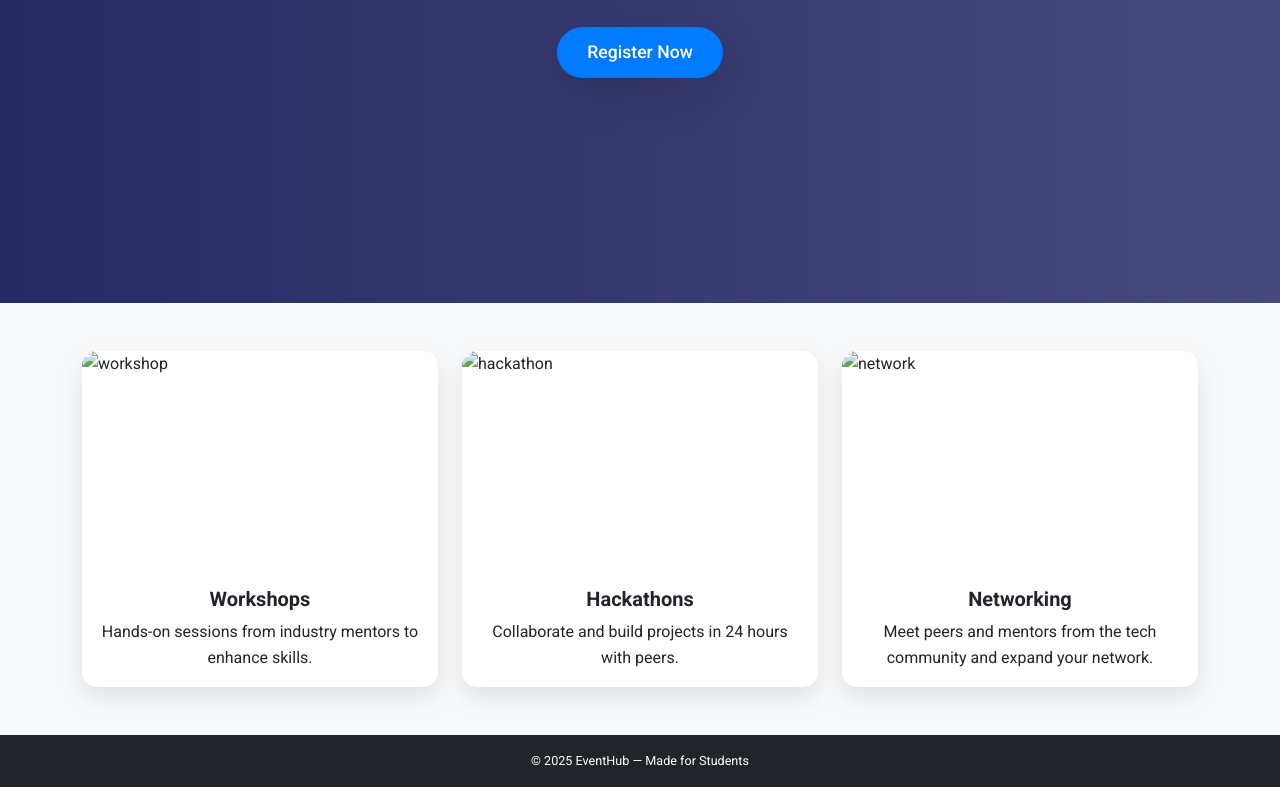
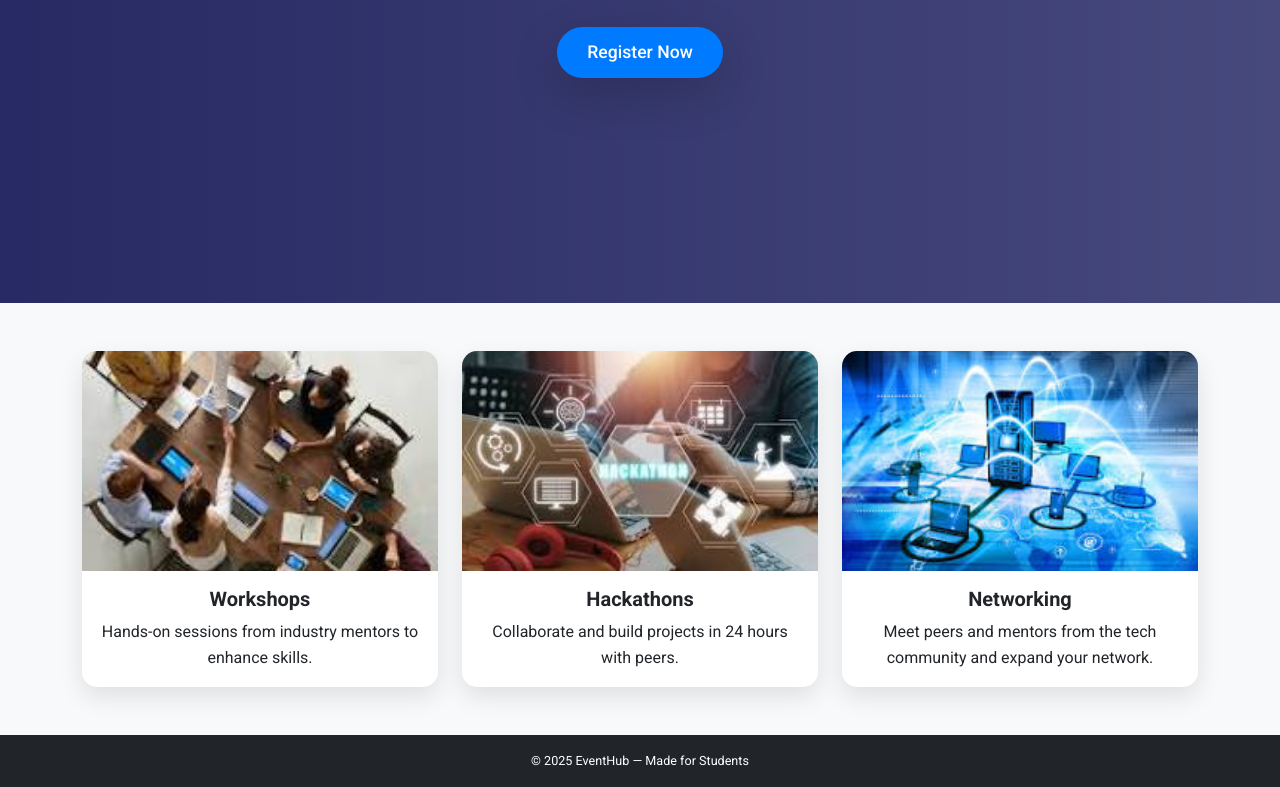
Before and after one commit to ManishaRayadurai/EventRegistration, a plain HTML site: page index.html in a window 1280 px wide. Shown: the part 401-1188 px from the top of the page. Drawn offline with nearby package versions, Linux system fonts and the light colour scheme; files that its build step writes are made by us from their sources.

Commit message:
Fix GitHub Pages structure

```diff
--- a/index.html
+++ b/index.html
@@ -12,7 +12,7 @@
 <link href="https://fonts.googleapis.com/css2?family=Roboto:wght@400;500;700&display=swap" rel="stylesheet">
 
 <!-- Custom CSS -->
-<link rel="stylesheet" href="styles.css">
+<link rel="stylesheet" href="assets/css/styles.css">
 
 <style>
   body {
@@ -137,7 +137,7 @@
 
       <div class="col-md-4">
         <div class="card feature-card h-100">
-          <img src="workshop.jpeg" class="card-img-top" alt="workshop">
+          <img src="assets/images/workshop.jpeg" class="card-img-top" alt="workshop">
           <div class="card-body">
             <h5 class="card-title">Workshops</h5>
             <p class="card-text">Hands-on sessions from industry mentors to enhance skills.</p>
@@ -147,7 +147,7 @@
 
       <div class="col-md-4">
         <div class="card feature-card h-100">
-          <img src="hackathon.jpeg" class="card-img-top" alt="hackathon">
+          <img src="assets/images/hackathon.jpeg" class="card-img-top" alt="hackathon">
           <div class="card-body">
             <h5 class="card-title">Hackathons</h5>
             <p class="card-text">Collaborate and build projects in 24 hours with peers.</p>
@@ -157,7 +157,7 @@
 
       <div class="col-md-4">
         <div class="card feature-card h-100">
-          <img src="network.jpeg" class="card-img-top" alt="network">
+          <img src="assets/images/network.jpeg" class="card-img-top" alt="network">
           <div class="card-body">
             <h5 class="card-title">Networking</h5>
             <p class="card-text">Meet peers and mentors from the tech community and expand your network.</p>
@@ -176,6 +176,6 @@
 
 <!-- Bootstrap JS -->
 <script src="https://cdn.jsdelivr.net/npm/bootstrap@5.3.2/dist/js/bootstrap.bundle.min.js"></script>
-<script src="main.js"></script>
+<script src="assets/js/main.js"></script>
 </body>
 </html>
```
